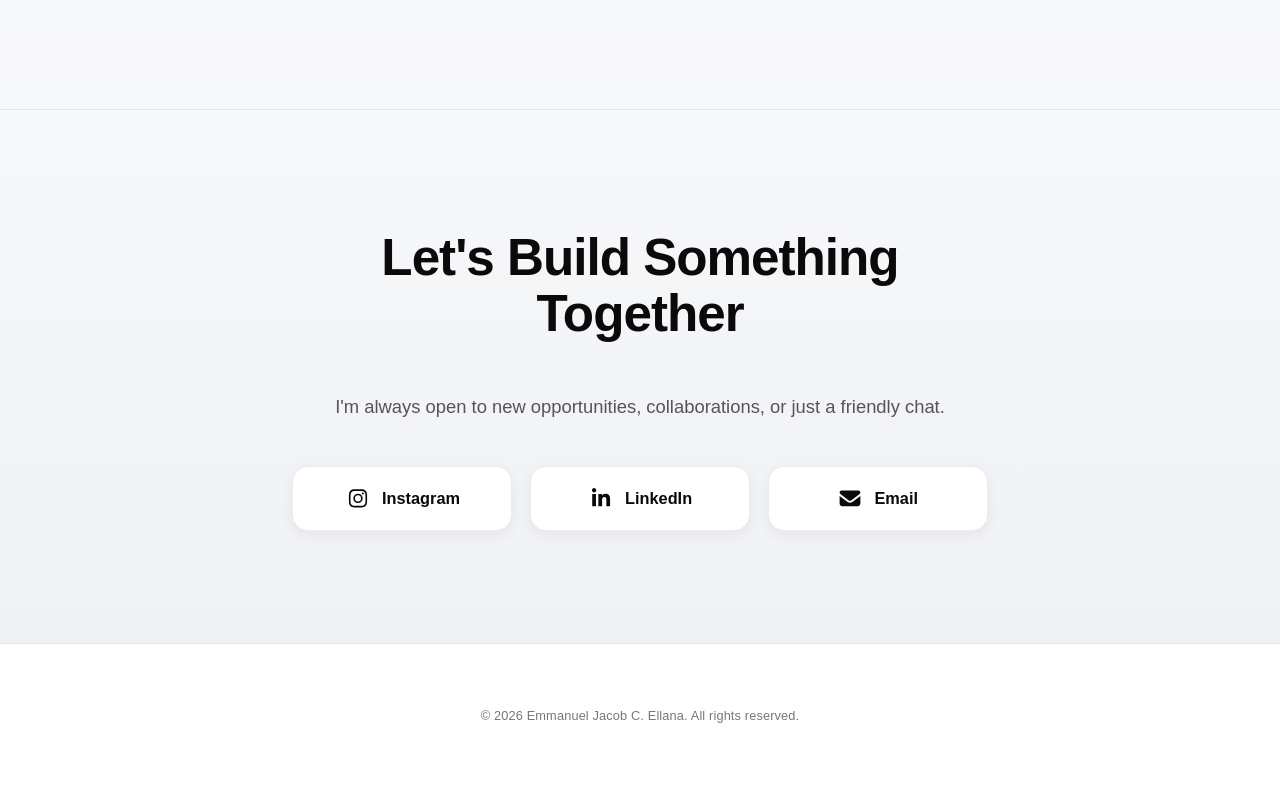
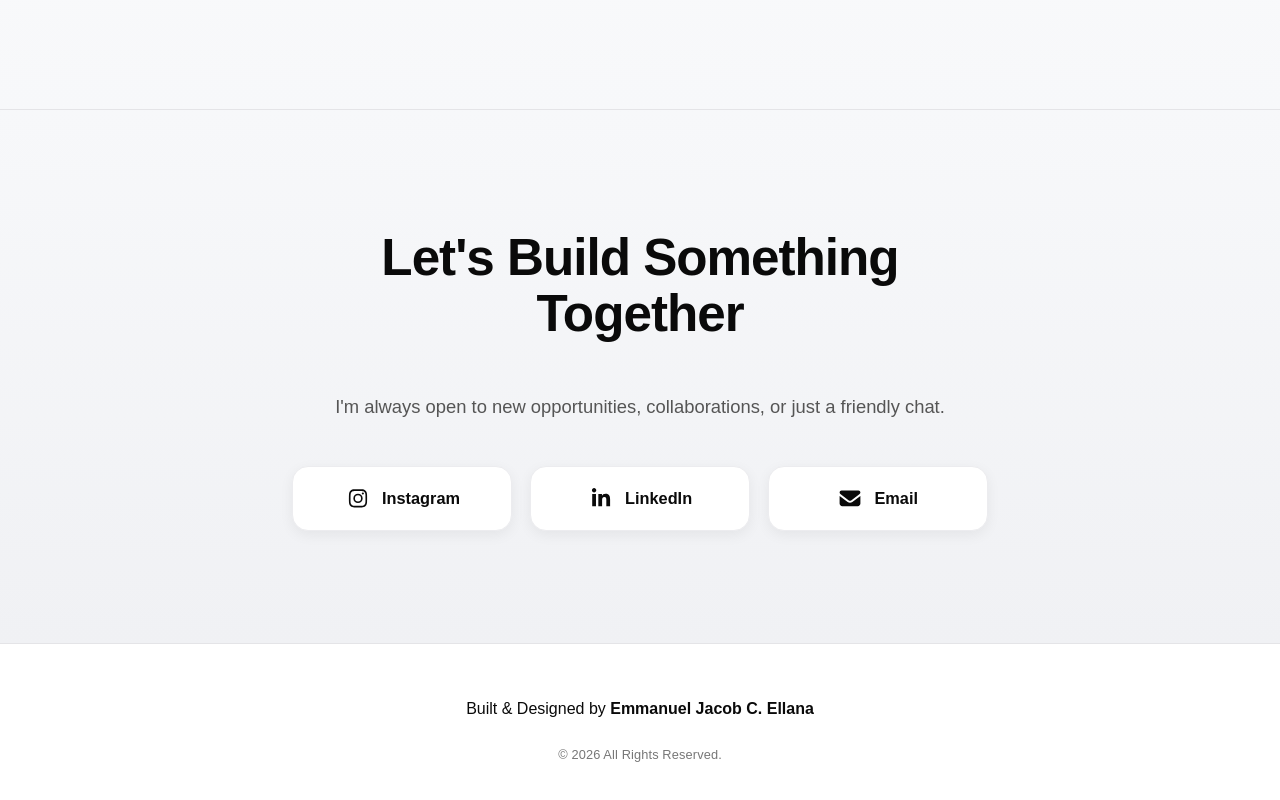
Before and after one commit to ejellana/ejellana.github.io, a React (Vite) app: page / in a window 1280 px wide. Shown: the part 4801-5601 px from the top of the page. Before the commit the page ends 5563 px from the top, so only its background shows below. Built offline with nearby package versions, Linux system fonts and the light colour scheme; a web font is replaced by a local one.

Commit message:
feat: update footer credit and simplify copyright text

```diff
--- a/src/components/Footer.jsx
+++ b/src/components/Footer.jsx
@@ -60,8 +60,12 @@ export default function Footer() {
             viewport={{ once: true, amount: 0.4 }}
             transition={{ duration: 0.5, ease: [0.22, 1, 0.36, 1] }}
           >
+            <p className="footer-credit">
+              Built & Designed by <strong>Emmanuel Jacob C. Ellana</strong>
+            </p>
+
             <p className="footer-copyright">
-              © {currentYear} Emmanuel Jacob C. Ellana. All rights reserved.
+              © {currentYear} All Rights Reserved.
             </p>
           </motion.div>
         </div>
```
